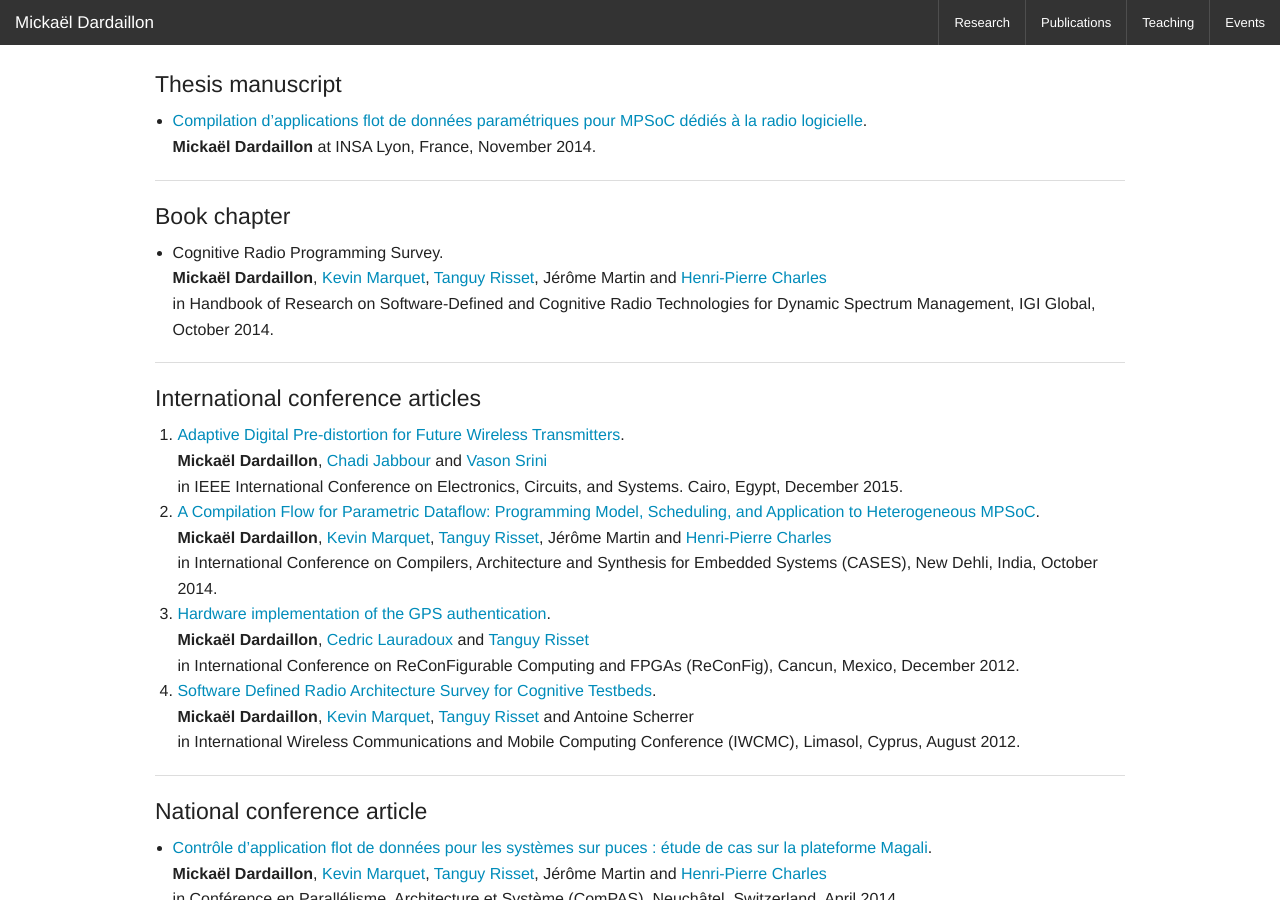
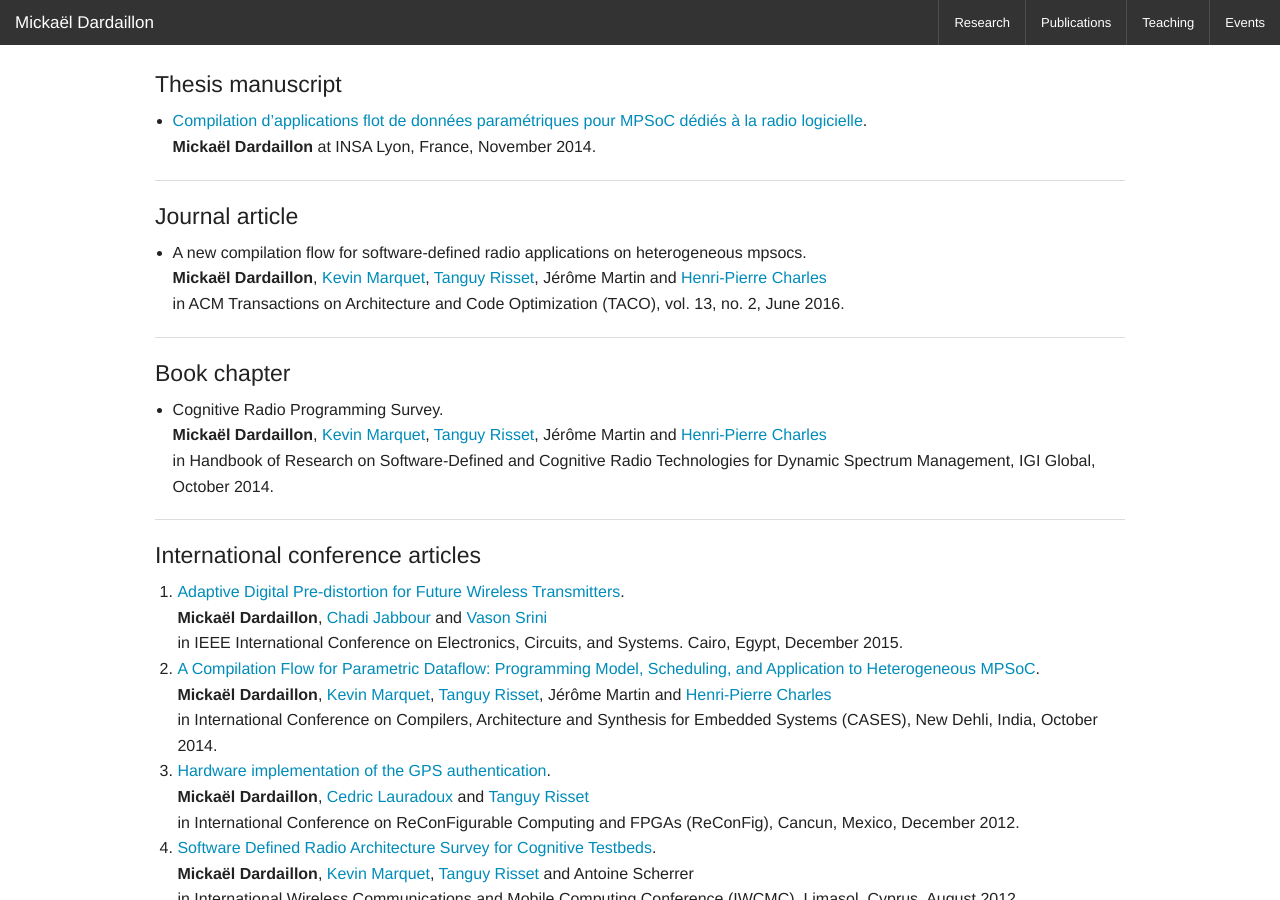
Before and after one commit to dardarel/dardarel.github.io, a Jekyll site: the page built from publications/index.md, in a window 1280 px wide and 900 px high. Built offline with Jekyll 4.4.1, drawn with Linux system fonts in a browser that asks for light colours.

Commit message:
Update CV and publications

```diff
--- a/Gemfile
+++ b/Gemfile
@@ -1,2 +1,2 @@
 source 'https://rubygems.org'
-gem 'github-pages'
+gem 'github-pages', group: :jekyll_plugins
--- a/publications/index.md
+++ b/publications/index.md
@@ -9,6 +9,14 @@ title: "Publications"
   la radio logicielle](http://www.theses.fr/2014ISAL0102/document).<br>
   **Mickaël Dardaillon** at INSA Lyon, France, November 2014.
 
+<hr>
+#### Journal article
+
+- A new compilation flow for software-defined radio applications on heterogeneous mpsocs.<br>
+  **Mickaël Dardaillon**, [Kevin Marquet], [Tanguy Risset], Jérôme Martin and
+  [Henri-Pierre Charles]<br>
+  in ACM Transactions on Architecture and Code Optimization (TACO), vol.
+  13, no. 2, June 2016.
 <hr>
 #### Book chapter
 
```
Also changed, not shown: Gemfile.lock, 1 other file.
